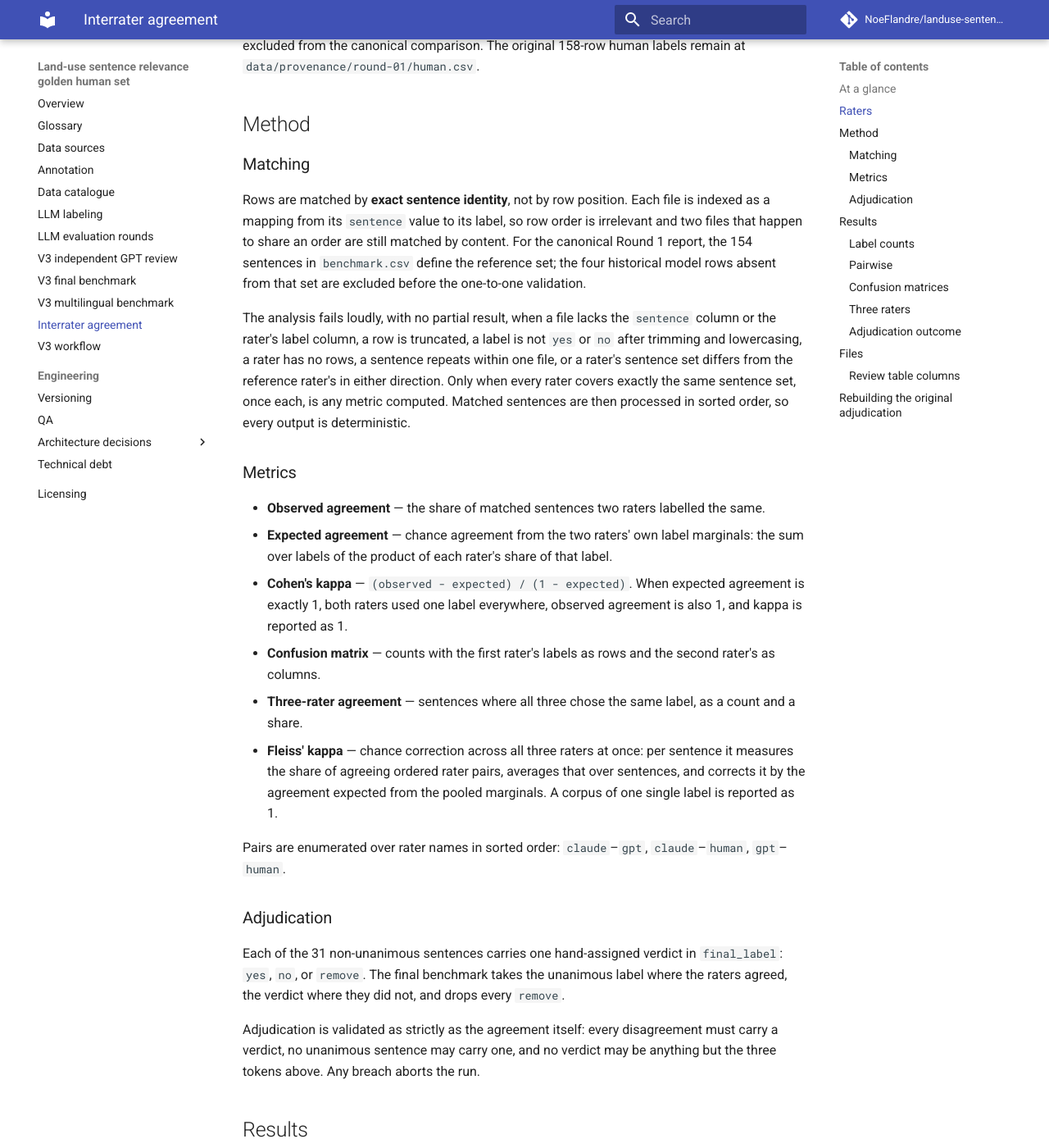
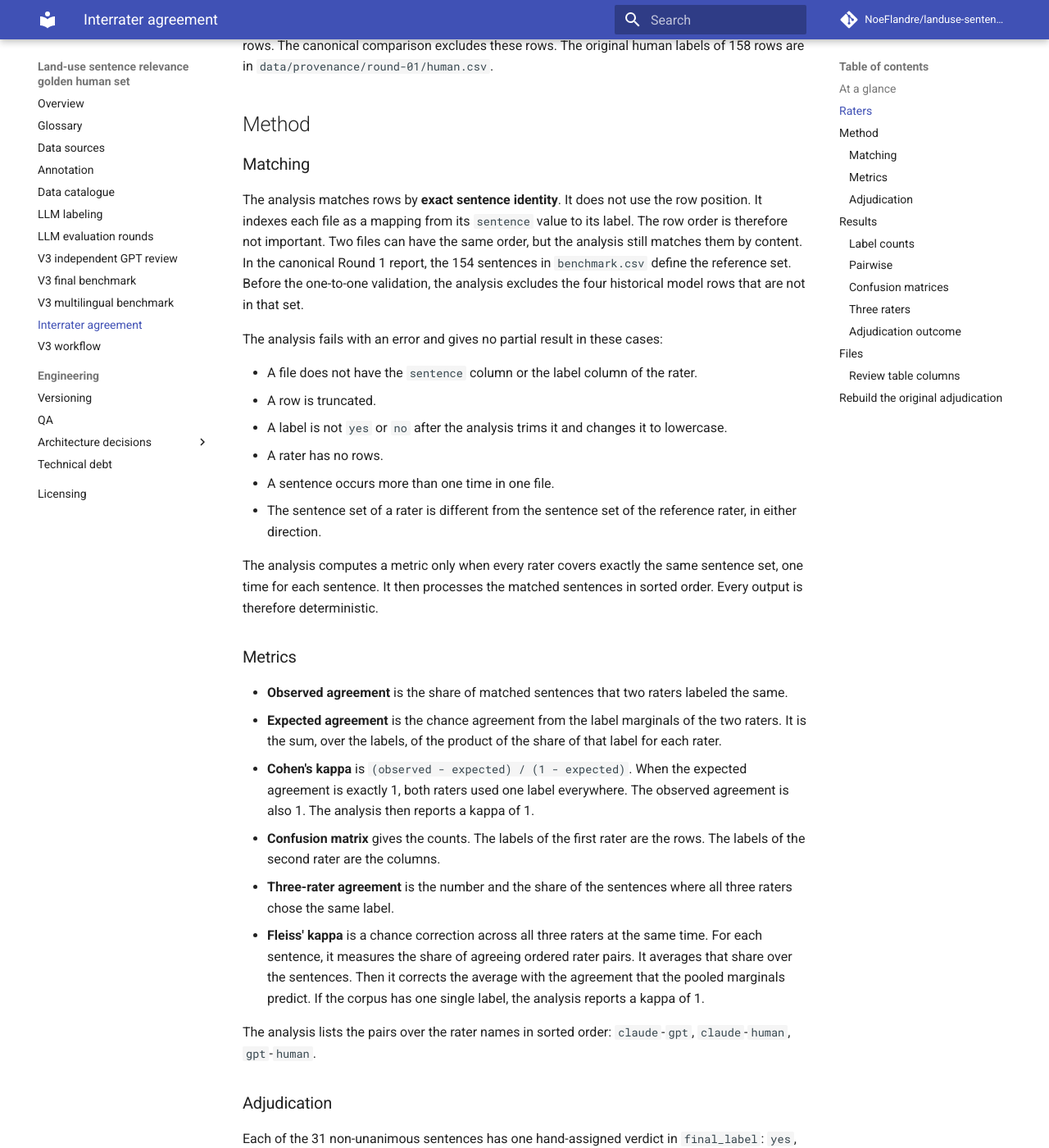
Before and after one commit to NoeFlandre/landuse-sentence-relevance-golden-human-set, an MkDocs documentation site: the page built from docs/interrater-agreement.md, in a window 1280 px wide and 1400 px high, scrolled down 978 px. Shown: the whole window at 82% size. Built offline with MkDocs 1.6.1 and Material for MkDocs 9.7.7, drawn with Linux system fonts in a browser that asks for light colours; comment, search, counter and statistics services are not loaded; some of the changed text lies outside the part shown.

Commit message:
docs: rewrite interrater agreement page in ASD-STE100
Co-Authored-By: Claude Sonnet 5.5 <noreply@anthropic.com>
Claude-Session: https://claude.ai/code/session_012hTfGDKATWSHAuPsTwiCKA

````diff
--- a/docs/interrater-agreement.md
+++ b/docs/interrater-agreement.md
@@ -1,6 +1,6 @@
 # Interrater agreement and adjudication
 
-The human annotator, GPT, and Claude originally labelled the same 158-sentence V2 combined export. The final adjudicated human benchmark contains 154 rows. The metrics below are the canonical Round 1 metrics against those 154 benchmark rows; the original 158-row report is preserved under `data/provenance/round-01/analysis/historical-158/`.
+The human annotator, GPT, and Claude first labeled the same V2 combined export of 158 sentences. The final adjudicated human benchmark has 154 rows. The metrics below are the canonical Round 1 metrics against those 154 benchmark rows. The original report of 158 rows is in `data/provenance/round-01/analysis/historical-158/`.
 
 ## At a glance
 
@@ -10,7 +10,7 @@ The human annotator, GPT, and Claude originally labelled the same 158-sentence V
 | GPT vs human | 89.6% (138/154) | 0.79 |
 | Claude vs human | 90.9% (140/154) | 0.82 |
 
-All three agree on 133/154 (86.4%), Fleiss' kappa 0.81. The 31 disagreements in the original 158-row run were adjudicated by hand; 4 were removed, leaving the **154-row final benchmark** used here.
+All three raters agree on 133/154 rows (86.4%). Fleiss' kappa is 0.81. A human adjudicated by hand the 31 disagreements in the original run of 158 rows. The human removed 4 of them. The result is the **final benchmark of 154 rows** that this page uses.
 
 ## Raters
 
@@ -20,38 +20,47 @@ All three agree on 133/154 (86.4%), Fleiss' kappa 0.81. The 31 disagreements in
 | `gpt` | `data/provenance/round-01/outputs/gpt.csv` | `llm_label` |
 | `claude` | `data/provenance/round-01/outputs/claude.csv` | `llm_label` |
 
-The canonical report uses the final 154-row benchmark as its reference. The GPT and Claude files are the historical 158-row outputs; their four rows removed during human adjudication are excluded from the canonical comparison. The original 158-row human labels remain at `data/provenance/round-01/human.csv`.
+The canonical report uses the final benchmark of 154 rows as its reference. The GPT file and the Claude file are the historical outputs of 158 rows. The human adjudication removed four of their rows. The canonical comparison excludes these rows. The original human labels of 158 rows are in `data/provenance/round-01/human.csv`.
 
 ## Method
 
 ### Matching
 
-Rows are matched by **exact sentence identity**, not by row position. Each file is indexed as a mapping from its `sentence` value to its label, so row order is irrelevant and two files that happen to share an order are still matched by content. For the canonical Round 1 report, the 154 sentences in `benchmark.csv` define the reference set; the four historical model rows absent from that set are excluded before the one-to-one validation.
+The analysis matches rows by **exact sentence identity**. It does not use the row position. It indexes each file as a mapping from its `sentence` value to its label. The row order is therefore not important. Two files can have the same order, but the analysis still matches them by content. In the canonical Round 1 report, the 154 sentences in `benchmark.csv` define the reference set. Before the one-to-one validation, the analysis excludes the four historical model rows that are not in that set.
 
-The analysis fails loudly, with no partial result, when a file lacks the `sentence` column or the rater's label column, a row is truncated, a label is not `yes` or `no` after trimming and lowercasing, a rater has no rows, a sentence repeats within one file, or a rater's sentence set differs from the reference rater's in either direction. Only when every rater covers exactly the same sentence set, once each, is any metric computed. Matched sentences are then processed in sorted order, so every output is deterministic.
+The analysis fails with an error and gives no partial result in these cases:
+
+- A file does not have the `sentence` column or the label column of the rater.
+- A row is truncated.
+- A label is not `yes` or `no` after the analysis trims it and changes it to lowercase.
+- A rater has no rows.
+- A sentence occurs more than one time in one file.
+- The sentence set of a rater is different from the sentence set of the reference rater, in either direction.
+
+The analysis computes a metric only when every rater covers exactly the same sentence set, one time for each sentence. It then processes the matched sentences in sorted order. Every output is therefore deterministic.
 
 ### Metrics
 
-- **Observed agreement** — the share of matched sentences two raters labelled the same.
-- **Expected agreement** — chance agreement from the two raters' own label marginals: the sum over labels of the product of each rater's share of that label.
-- **Cohen's kappa** — `(observed - expected) / (1 - expected)`. When expected agreement is exactly 1, both raters used one label everywhere, observed agreement is also 1, and kappa is reported as 1.
-- **Confusion matrix** — counts with the first rater's labels as rows and the second rater's as columns.
-- **Three-rater agreement** — sentences where all three chose the same label, as a count and a share.
-- **Fleiss' kappa** — chance correction across all three raters at once: per sentence it measures the share of agreeing ordered rater pairs, averages that over sentences, and corrects it by the agreement expected from the pooled marginals. A corpus of one single label is reported as 1.
+- **Observed agreement** is the share of matched sentences that two raters labeled the same.
+- **Expected agreement** is the chance agreement from the label marginals of the two raters. It is the sum, over the labels, of the product of the share of that label for each rater.
+- **Cohen's kappa** is `(observed - expected) / (1 - expected)`. When the expected agreement is exactly 1, both raters used one label everywhere. The observed agreement is also 1. The analysis then reports a kappa of 1.
+- **Confusion matrix** gives the counts. The labels of the first rater are the rows. The labels of the second rater are the columns.
+- **Three-rater agreement** is the number and the share of the sentences where all three raters chose the same label.
+- **Fleiss' kappa** is a chance correction across all three raters at the same time. For each sentence, it measures the share of agreeing ordered rater pairs. It averages that share over the sentences. Then it corrects the average with the agreement that the pooled marginals predict. If the corpus has one single label, the analysis reports a kappa of 1.
 
-Pairs are enumerated over rater names in sorted order: `claude`–`gpt`, `claude`–`human`, `gpt`–`human`.
+The analysis lists the pairs over the rater names in sorted order: `claude`-`gpt`, `claude`-`human`, `gpt`-`human`.
 
 ### Adjudication
 
-Each of the 31 non-unanimous sentences carries one hand-assigned verdict in `final_label`: `yes`, `no`, or `remove`. The final benchmark takes the unanimous label where the raters agreed, the verdict where they did not, and drops every `remove`.
+Each of the 31 non-unanimous sentences has one hand-assigned verdict in `final_label`: `yes`, `no`, or `remove`. The final benchmark takes the unanimous label where the raters agreed. It takes the verdict where they did not agree. It drops every `remove`.
 
-Adjudication is validated as strictly as the agreement itself: every disagreement must carry a verdict, no unanimous sentence may carry one, and no verdict may be anything but the three tokens above. Any breach aborts the run.
+The analysis validates the adjudication as strictly as the agreement. Every disagreement must have a verdict. No unanimous sentence can have a verdict. No verdict can be different from the three tokens above. Any violation stops the run.
 
 ## Results
 
-The canonical report was regenerated over the final benchmark: **154 matched rows**, with no missing, duplicate, or invalid labels in the reference scope. The model source files each contain 158 rows; 4 rows are excluded because they were removed from the final human benchmark. The original 158-row report is retained under `analysis/historical-158/`.
+The project regenerated the canonical report over the final benchmark. It has **154 matched rows**. The reference scope has no missing label, no duplicate label, and no invalid label. Each model source file has 158 rows. The analysis excludes 4 rows because the final human benchmark does not have them. The project keeps the original report of 158 rows in `analysis/historical-158/`.
 
-Input SHA-256, as recorded in `agreement.json`:
+The input SHA-256 values, as `agreement.json` records them:
 
 | Rater | Source rows | Rows used | SHA-256 |
 | --- | --- | --- | --- |
@@ -59,7 +68,7 @@ Input SHA-256, as recorded in `agreement.json`:
 | gpt | 158 | 154 | `0e328e3507c497f8e03b907928719908b3a60342fd3e380f8b24d57def0a7cec` |
 | claude | 158 | 154 | `8ec64988527077932aa4ec70a34203415795c604d96d693b0a01f6db0fce84a2` |
 
-The two model hashes match the ones recorded in [LLM labeling](llm-labeling.md), confirming the analysis read the published outputs unchanged.
+The two model hashes are the same as the hashes in [LLM labeling](llm-labeling.md). This confirms that the analysis read the published outputs without changes.
 
 ### Label counts
 
@@ -79,7 +88,7 @@ The two model hashes match the ones recorded in [LLM labeling](llm-labeling.md),
 
 ### Confusion matrices
 
-Rows are the first rater's label, columns the second rater's.
+The rows are the label of the first rater. The columns are the label of the second rater.
 
 | claude \ gpt | no | yes |
 | --- | --- | --- |
@@ -96,7 +105,7 @@ Rows are the first rater's label, columns the second rater's.
 | **no** | 60 | 2 |
 | **yes** | 14 | 78 |
 
-The two models still skew toward `yes` relative to the final human benchmark. Claude assigns `yes` to 13 sentences labelled `no` by the benchmark and `no` to 1 benchmark `yes`; GPT assigns `yes` to 14 benchmark `no` sentences and `no` to 2 benchmark `yes` sentences. The models disagree with each other on 12 of the original 158 rows, 6 of which remain in the 154-row reference scope.
+Compared with the final human benchmark, the two models still prefer `yes`. Claude assigns `yes` to 13 sentences that the benchmark labels `no`. It assigns `no` to 1 benchmark `yes`. GPT assigns `yes` to 14 benchmark `no` sentences. It assigns `no` to 2 benchmark `yes` sentences. The models disagree with each other on 12 of the original 158 rows. Six of these rows stay in the reference scope of 154 rows.
 
 ### Three raters
 
@@ -107,7 +116,7 @@ The two models still skew toward `yes` relative to the final human benchmark. Cl
 | Unanimous agreement | 0.8636 |
 | Fleiss' kappa | 0.8144 |
 
-Both models label `yes` more often than the final human benchmark: Claude is 13-to-1 and GPT is 14-to-2 on the two error directions. The remaining disagreement is a systematic recall-versus-precision offset, not scattered noise.
+Both models label `yes` more often than the final human benchmark. For the two error directions, Claude is 13-to-1 and GPT is 14-to-2. The remaining disagreement is a systematic offset between recall and precision. It is not scattered noise.
 
 ### Adjudication outcome
 
@@ -117,9 +126,9 @@ Both models label `yes` more often than the final human benchmark: Claude is 13-
 | `yes` | 7 |
 | `remove` | 4 |
 
-Of the 27 verdicts that kept a sentence, the human's original label was upheld 18 times, Claude's 13, and GPT's 11 — consistent with the models' `yes` bias, since two thirds of the verdicts went to `no`.
+The adjudication kept 27 sentences. For these verdicts, it upheld the original label of the human 18 times, of Claude 13 times, and of GPT 11 times. This is consistent with the `yes` bias of the models, because two thirds of the verdicts went to `no`.
 
-The result is `data/benchmark/v2-adjudicated.csv`: the human export with 4 rows removed and 9 labels replaced, keeping its own columns and row order.
+The result is `data/benchmark/v2-adjudicated.csv`. It is the human export with 4 rows removed and 9 labels replaced. It keeps its own columns and row order.
 
 | Final benchmark | Value |
 | --- | --- |
@@ -133,29 +142,29 @@ The result is `data/benchmark/v2-adjudicated.csv`: the human export with 4 rows
 
 | Path | Committed | Contents |
 | --- | --- | --- |
-| [`data/interrater/disagreements.csv`](https://github.com/NoeFlandre/landuse-sentence-relevance-golden-human-set/blob/main/data/interrater/disagreements.csv) | yes | One row per non-unanimous sentence, generated |
-| [`data/interrater/adjudication.csv`](https://github.com/NoeFlandre/landuse-sentence-relevance-golden-human-set/blob/main/data/interrater/adjudication.csv) | yes | The same rows plus the hand-assigned `final_label`; the only hand-edited file here |
-| `data/provenance/round-01/analysis/agreement.json` | yes | Canonical machine-readable Round 1 report against the 154-row benchmark, including label counts, pairwise metrics, confusion matrices, three-rater agreement, disagreements, scope, and hashes |
-| `data/provenance/round-01/analysis/historical-158/` | yes | Preserved original 158-row agreement report and disagreement table |
-| `data/provenance/round-01/` | yes | Complete immutable Round 1 snapshot: prompt, input, benchmark, model outputs, manifest, and analysis |
-| [`data/benchmark/v2-adjudicated.csv`](https://github.com/NoeFlandre/landuse-sentence-relevance-golden-human-set/blob/main/data/benchmark/v2-adjudicated.csv) | yes | The 154-row final benchmark: the human export's own nine columns, with removed rows dropped and adjudicated labels applied |
+| [`data/interrater/disagreements.csv`](https://github.com/NoeFlandre/landuse-sentence-relevance-golden-human-set/blob/main/data/interrater/disagreements.csv) | yes | One row for each non-unanimous sentence. Generated. |
+| [`data/interrater/adjudication.csv`](https://github.com/NoeFlandre/landuse-sentence-relevance-golden-human-set/blob/main/data/interrater/adjudication.csv) | yes | The same rows and the hand-assigned `final_label`. It is the only hand-edited file here. |
+| `data/provenance/round-01/analysis/agreement.json` | yes | The canonical machine-readable Round 1 report against the benchmark of 154 rows. It has the label counts, the pairwise metrics, the confusion matrices, the three-rater agreement, the disagreements, the scope, and the hashes. |
+| `data/provenance/round-01/analysis/historical-158/` | yes | The preserved original agreement report and disagreement table of 158 rows. |
+| `data/provenance/round-01/` | yes | The complete immutable Round 1 snapshot: prompt, input, benchmark, model outputs, manifest, and analysis. |
+| [`data/benchmark/v2-adjudicated.csv`](https://github.com/NoeFlandre/landuse-sentence-relevance-golden-human-set/blob/main/data/benchmark/v2-adjudicated.csv) | yes | The final benchmark of 154 rows. It has the nine columns of the human export. The project dropped the removed rows and applied the adjudicated labels. |
 
-Committed tables and immutable release provenance live under `data/`; raw and intermediate artifacts stay under `results/` on the Seagate drive. See the [Data catalogue](results.md) for every file in the project.
+The committed tables and the immutable release provenance are in `data/`. The raw and intermediate artifacts stay in `results/` on the Seagate drive. Refer to the [Data catalogue](results.md) for every file in the project.
 
 ### Review table columns
 
-Both CSVs under `data/interrater/` share the same shape:
+Both CSV files in `data/interrater/` have the same shape:
 
 | Column | Meaning |
 | --- | --- |
-| `minority_rater` | The rater the other two outvoted. Empty if no label holds a strict majority |
-| `minority_label` | The label that outvoted rater chose |
-| `human`, `gpt`, `claude` | The three labels for that sentence, in that order |
-| `final_label` | The adjudicated verdict — `yes`, `no`, or `remove`. Only in `adjudication.csv` |
-| `sentence` | The sentence itself, immediately after the labels |
-| `source`, `region`, `polygon_name`, `source_url` | Where the sentence came from |
+| `minority_rater` | The rater that the other two raters outvoted. It is empty if no label has a strict majority. |
+| `minority_label` | The label that the outvoted rater chose. |
+| `human`, `gpt`, `claude` | The three labels for that sentence, in that order. |
+| `final_label` | The adjudicated verdict: `yes`, `no`, or `remove`. It is only in `adjudication.csv`. |
+| `sentence` | The sentence. It is immediately after the labels. |
+| `source`, `region`, `polygon_name`, `source_url` | The origin of the sentence. |
 
-Rows are sorted by `minority_rater`, then `minority_label`, then the sentence, so each systematic pattern reads as one block:
+The rows are sorted by `minority_rater`, then `minority_label`, then the sentence. Each systematic pattern is then one block:
 
 | Outvoted rater | Their label | Rows |
 | --- | --- | --- |
@@ -166,12 +175,14 @@ Rows are sorted by `minority_rater`, then `minority_label`, then the sentence, s
 | claude | `yes` | 4 |
 | claude | `no` | 2 |
 
-## Rebuilding the original adjudication
+## Rebuild the original adjudication
+
+**Warning:** Do not use the legacy command below to overwrite `data/provenance/round-01/analysis/agreement.json`. That file is the canonical report of 154 rows.
 
 ```bash
 ./scripts/uv-seagate run python scripts/interrater_agreement.py
 ```
 
-This legacy command rebuilds the original 158-row adjudication inputs and committed review tables. The canonical 154-row Round 1 agreement report is the preserved generated artifact at `data/provenance/round-01/analysis/agreement.json`; do not overwrite it with the legacy command. Future prompt rounds use `scripts/evaluate_llm_round.py` and their own numbered directory. Outputs are byte-identical across repeated runs on unchanged inputs. A validation failure prints to standard error, returns exit status 1, and writes nothing.
+This legacy command rebuilds the original adjudication inputs of 158 rows and the committed review tables. The canonical Round 1 agreement report of 154 rows is the preserved generated artifact at `data/provenance/round-01/analysis/agreement.json`. Future prompt rounds use `scripts/evaluate_llm_round.py` and their own numbered directory. The outputs are byte-identical across repeated runs on unchanged inputs. A validation failure prints to standard error and returns exit status 1. It writes nothing.
 
-The code lives in `src/landuse_sentence_relevance/analysis/`, is covered by unit tests under `tests/unit/analysis/` and `tests/unit/test_interrater_script.py`, and is part of the mutation gate described in [QA](qa.md).
+The code is in `src/landuse_sentence_relevance/analysis/`. Unit tests in `tests/unit/analysis/` and `tests/unit/test_interrater_script.py` cover it. It is part of the mutation gate in [QA](qa.md).
````
